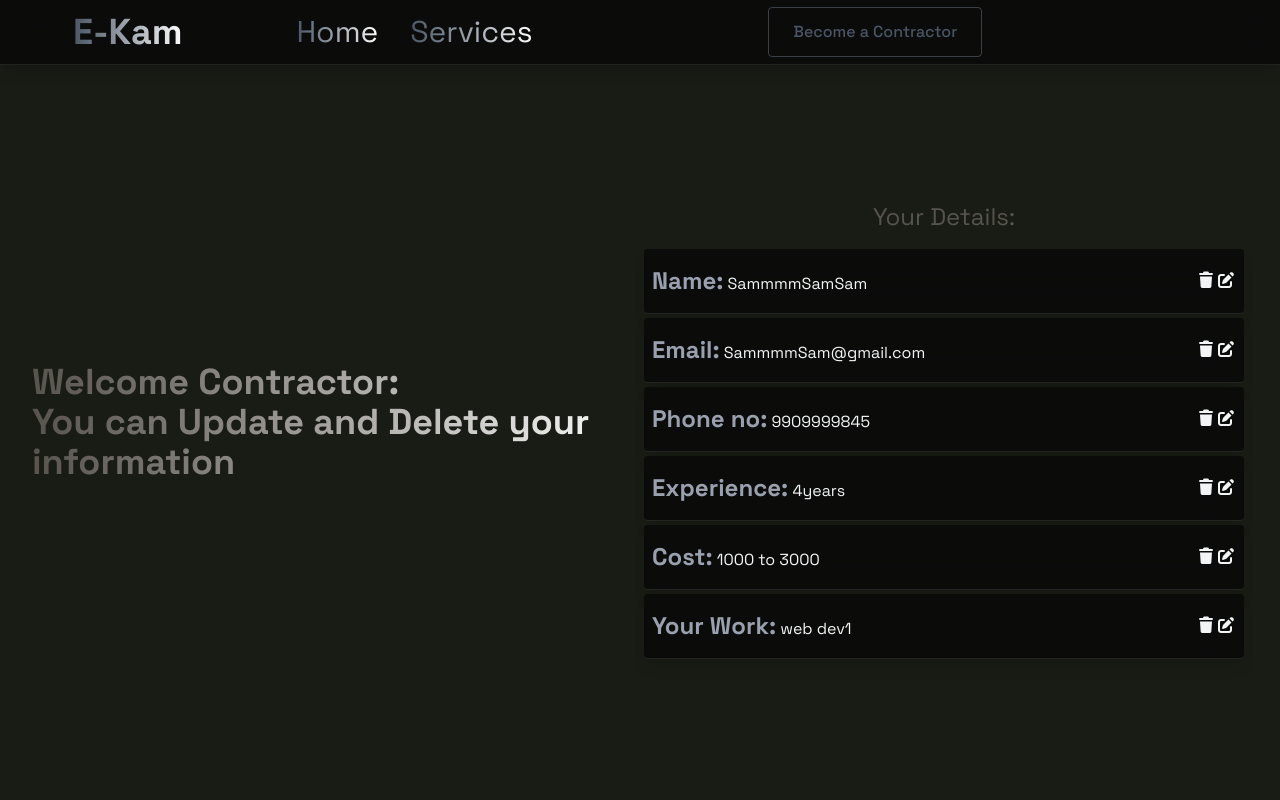
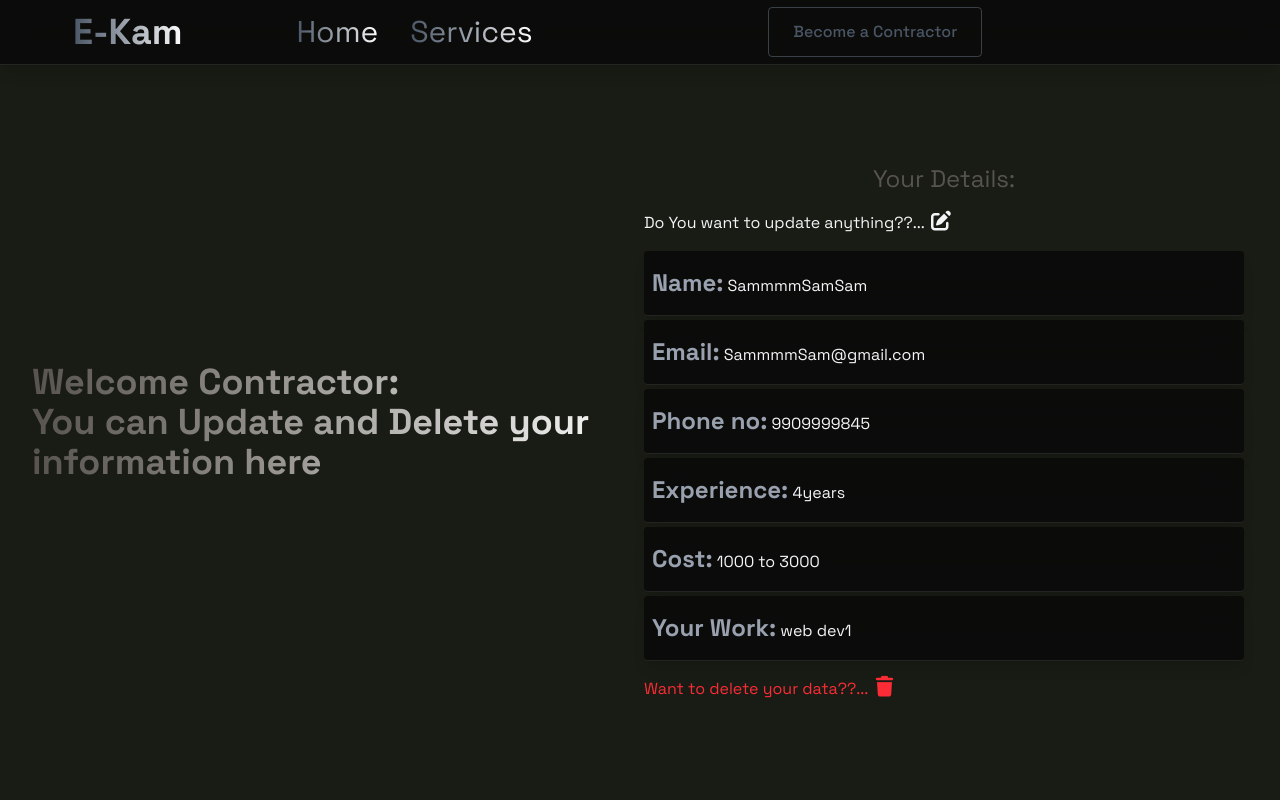
Before and after one commit to Samrat-Deula7/E-Kam, a React (Vite) app in the folder frontend/: page /admin in a window 1280 px wide. Shown: the top 800 px of the page. Built offline with nearby package versions, Linux system fonts and the light colour scheme.

Commit message:
Updated the UI of Admin date the update and delete part

```diff
--- a/frontend/src/components/Admin.jsx
+++ b/frontend/src/components/Admin.jsx
@@ -4,13 +4,19 @@ const Admin = () => {
       <div className="grid grid-cols-1 lg:grid-cols-2 place-items-center">
         <h1 className="font-bold bg-linear-to-r from-stone-600 to-white bg-clip-text text-transparent  mb-5 text-xl md:text-3xl lg:text-4xl ">
           Welcome Contractor:
-          <br /> You can Update and Delete your information
+          <br /> You can Update and Delete your information here
         </h1>
 
         <div className=" w-100 md:w-125 lg:w-150">
           <h3 className="text-2xl md:3xl text-center mb-3 md:mb-4 text-stone-600">
             Your Details:
           </h3>
+          <h2 className="mb-4">
+            Do You want to update anything??...{" "}
+            <span>
+              <i className="fa-solid fa-pen-to-square cursor-pointer  hover:text-gray-400 hover:-translate-y-1 text-xl"></i>
+            </span>
+          </h2>
 
           <div className="flex items-center justify-between bg-[rgba(10,10,10,0.9)] backdrop-blur-lg border-b border-white/10 shadow-lg mb-1 rounded px-2 py-4">
             <h2>
@@ -19,73 +25,55 @@ const Admin = () => {
               </span>{" "}
               SammmmSamSam
             </h2>
-            <div>
-              <i className="fa-solid fa-trash cursor-pointer hover:text-gray-400 hover:-translate-y-1"></i>
-              <i className="fa-solid fa-pen-to-square cursor-pointer  hover:text-gray-400 hover:-translate-y-1"></i>
-            </div>
           </div>
 
-          <div className="flex items-center justify-between bg-[rgba(10,10,10,0.9)] backdrop-blur-lg border-b border-white/10 shadow-lg mb-1 rounded px-2 py-4">
+          <div className=" bg-[rgba(10,10,10,0.9)] backdrop-blur-lg border-b border-white/10 shadow-lg mb-1 rounded px-2 py-4">
             <h2>
               <span className="text-gray-400 font-bold text-xl md:text-2xl ">
                 Email:
               </span>{" "}
               SammmmSam@gmail.com
             </h2>
-            <div>
-              <i className="fa-solid fa-trash cursor-pointer  hover:text-gray-400 hover:-translate-y-1"></i>
-              <i className="fa-solid fa-pen-to-square cursor-pointer hover:text-gray-400 hover:-translate-y-1"></i>
-            </div>
           </div>
 
-          <div className="flex items-center justify-between bg-[rgba(10,10,10,0.9)] backdrop-blur-lg border-b border-white/10 shadow-lg mb-1 rounded px-2 py-4">
+          <div className=" bg-[rgba(10,10,10,0.9)] backdrop-blur-lg border-b border-white/10 shadow-lg mb-1 rounded px-2 py-4">
             <h2>
               <span className="text-gray-400 font-bold text-xl md:text-2xl ">
                 Phone no:
               </span>{" "}
               9909999845
             </h2>
-            <div>
-              <i className="fa-solid fa-trash  cursor-pointer hover:text-gray-400 hover:-translate-y-1"></i>
-              <i className="fa-solid fa-pen-to-square cursor-pointer hover:text-gray-400 hover:-translate-y-1"></i>
-            </div>
           </div>
-          <div className="flex items-center justify-between bg-[rgba(10,10,10,0.9)] backdrop-blur-lg border-b border-white/10 shadow-lg mb-1 rounded px-2 py-4">
+          <div className=" bg-[rgba(10,10,10,0.9)] backdrop-blur-lg border-b border-white/10 shadow-lg mb-1 rounded px-2 py-4">
             <h2>
               <span className="text-gray-400 font-bold text-xl md:text-2xl ">
                 Experience:
               </span>{" "}
               4years
             </h2>
-            <div>
-              <i className="fa-solid fa-trash  cursor-pointer hover:text-gray-400 hover:-translate-y-1"></i>
-              <i className="fa-solid fa-pen-to-square cursor-pointer hover:text-gray-400 hover:-translate-y-1"></i>
-            </div>
           </div>
-          <div className="flex items-center justify-between bg-[rgba(10,10,10,0.9)] backdrop-blur-lg border-b border-white/10 shadow-lg mb-1 rounded px-2 py-4">
+          <div className=" bg-[rgba(10,10,10,0.9)] backdrop-blur-lg border-b border-white/10 shadow-lg mb-1 rounded px-2 py-4">
             <h2>
               <span className="text-gray-400 font-bold text-xl md:text-2xl ">
                 Cost:
               </span>{" "}
               1000 to 3000
             </h2>
-            <div>
-              <i className="fa-solid fa-trash cursor-pointer  hover:text-gray-400 hover:-translate-y-1"></i>
-              <i className="fa-solid fa-pen-to-square cursor-pointer hover:text-gray-400 hover:-translate-y-1"></i>
-            </div>
           </div>
-          <div className="flex items-center justify-between bg-[rgba(10,10,10,0.9)] backdrop-blur-lg border-b border-white/10 shadow-lg mb-1 rounded px-2 py-4">
+          <div className=" bg-[rgba(10,10,10,0.9)] backdrop-blur-lg border-b border-white/10 shadow-lg mb-1 rounded px-2 py-4">
             <h2>
               <span className="text-gray-400 font-bold text-xl md:text-2xl ">
                 Your Work:
               </span>{" "}
               web dev1
             </h2>
-            <div>
-              <i className="fa-solid fa-trash cursor-pointer  hover:text-gray-400 hover:-translate-y-1"></i>
-              <i className="fa-solid fa-pen-to-square cursor-pointer hover:text-gray-400 hover:-translate-y-1"></i>
-            </div>
           </div>
+          <h2 className="mt-4 text-red-500">
+            Want to delete your data??...{" "}
+            <span>
+              <i class="fa-solid fa-trash cursor-pointer  hover:text-gray-400 hover:-translate-y-1 text-xl"></i>
+            </span>
+          </h2>
         </div>
       </div>
     </div>
```
